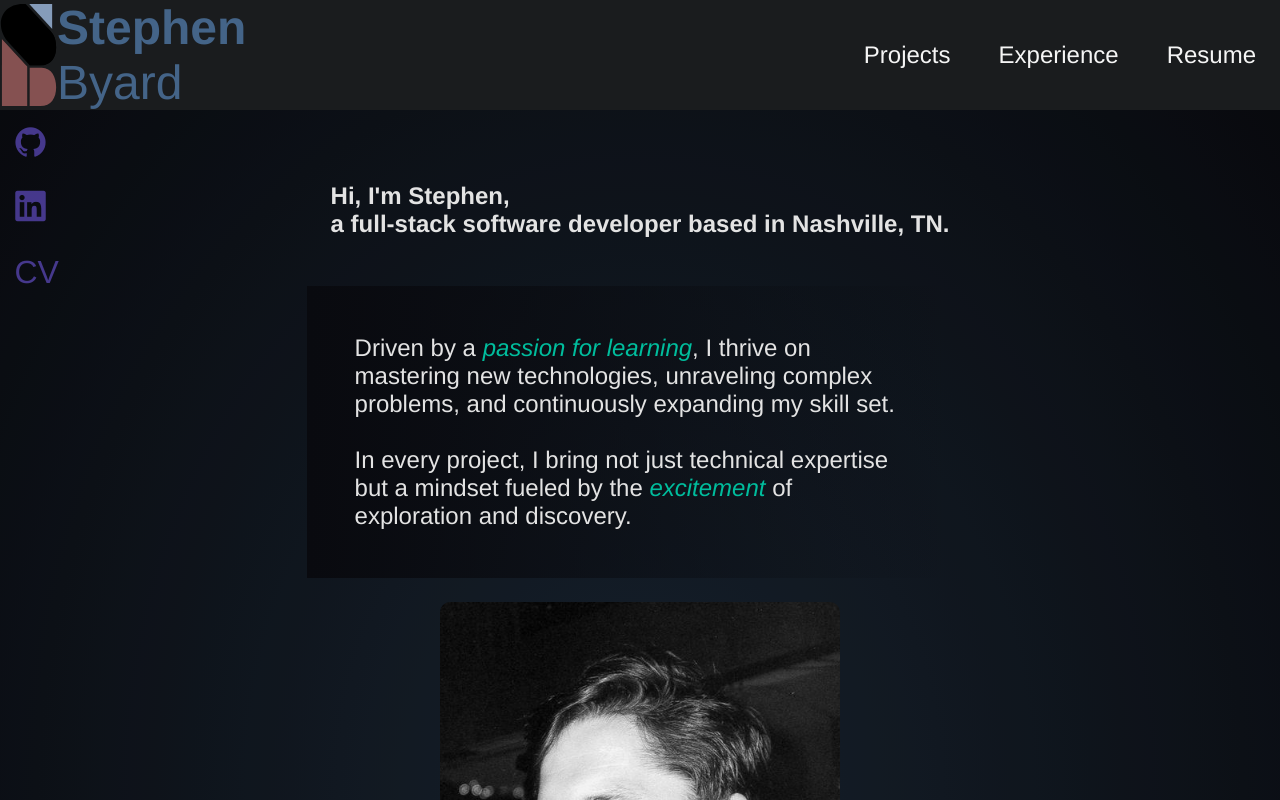
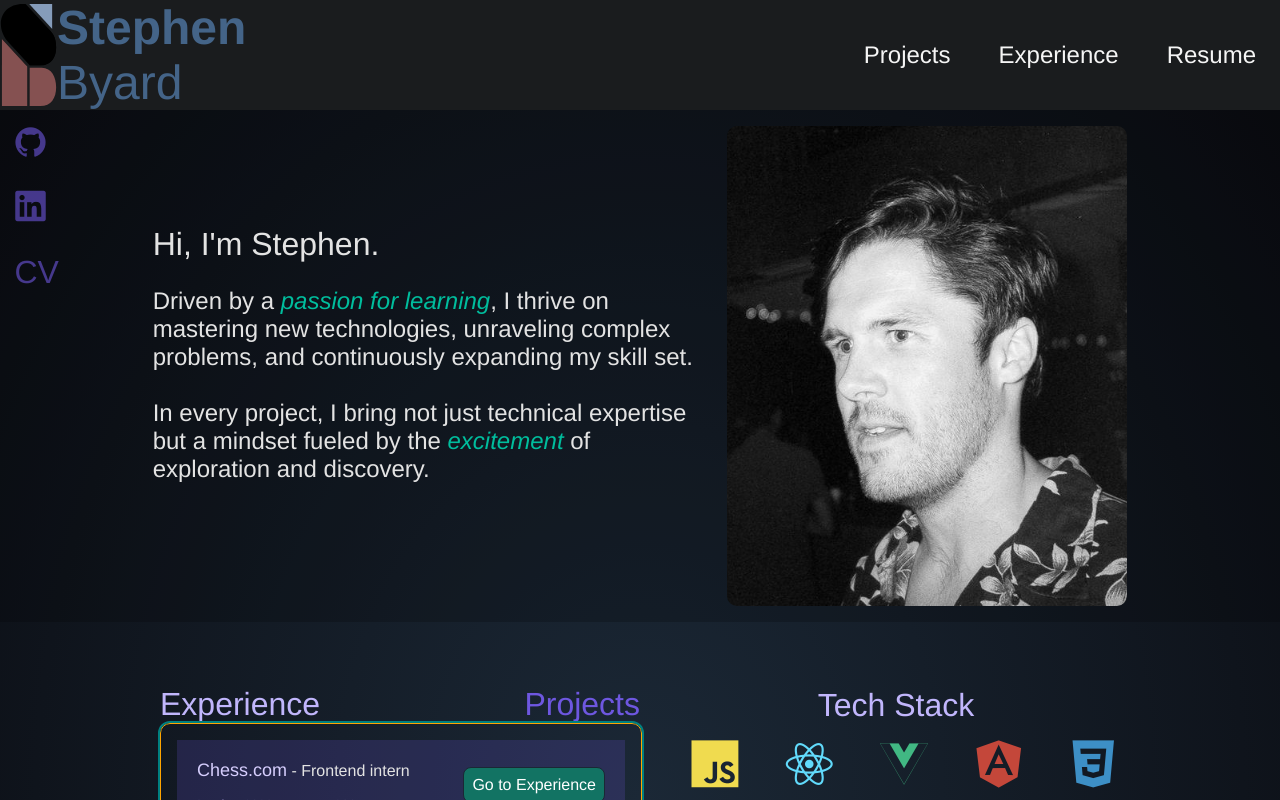
Before and after one commit to sbyardnss/sb-portfolio, a Vue app: page / in a window 1280 px wide. Shown: the top 800 px of the page. Built offline with nearby package versions, Linux system fonts and the light colour scheme.

Commit message:
adjusted nav and disabled scroll when open

```diff
--- a/src/App.vue
+++ b/src/App.vue
@@ -1,6 +1,10 @@
 <template>
   <div id="portfolio-container">
-    <Nav id="navContainer" />
+    <Nav
+      id="navContainer"
+      @wheel.prevent
+      @touchmove.prevent
+      @scroll.prevent />
     <RouterView :key="$route.fullPath" id="routerContainer" />
   </div>
 </template>
--- a/src/components/Home.vue
+++ b/src/components/Home.vue
@@ -4,7 +4,9 @@
     <section class="full-container light-text flex center section-margin" :class="$style.introAndPortrait">
       <div class="w-80 flex" :class="$style.aboutMe">
         <div class="flex column" :class="$style.bioNameContainer">
-          <h1 class="w-fit">Hi, I'm Stephen,<br/>a full-stack software developer based in Nashville, TN.</h1>
+          <div class="w-fit responsive-header">Hi, I'm Stephen.
+            <!-- <br/>a full-stack software developer based in Nashville, TN. -->
+          </div>
           <div class="w-fit">
             <p class="responsive-text-large" :class="$style.bio">
               <!-- I'm a full-stack software developer based in Nashville, TN.  -->
@@ -61,13 +63,8 @@ export default defineComponent({
 });
 </script>
 <style module>
-.homePageContainer {
-  /* margin-left: auto;
-  margin-right: auto; */
-}
-
 .introAndPortrait {
-  padding: 2em 0;
+  /* padding: 2em 0; */
 }
 
 .aboutMe {
@@ -77,8 +74,6 @@ export default defineComponent({
   align-items: center;
   width: 80%;
   margin: 1em;
-
-  /* padding-right: 4em; */
 }
 
 
@@ -96,13 +91,9 @@ export default defineComponent({
 }
 
 .bio {
-  /* width: 100%; */
-  /* text-align: start; */
-  background: linear-gradient(0.25turn, #090a0f, transparent);
-  /* font-size: x-large; */
+  /* background: linear-gradient(0.25turn, #090a0f, transparent); */
   font-weight: 100;
-  padding: 2em;
-  /* width: 70%; */
+  /* padding: 2em; */
   max-width: 550px;
 }
 
--- a/src/components/Nav.vue
+++ b/src/components/Nav.vue
@@ -15,6 +15,7 @@
       <div @click="navigateToRoute('/projects')" :class="$style.navLink">Projects</div>
       <div @click="navigateToRoute('/experience')" :class="$style.navLink">Experience</div>
       <div @click="navigateToRoute('/resume')" :class="$style.navLink">Resume</div>
+      <SocialMediaIcons v-if="isMobileView"/>
     </div>
     <div :class="$style.mobileMenuHamburgerContainer">
       <input type="checkbox" id="nav-toggle" :class="$style.active" />
@@ -26,9 +27,13 @@
 </template>
 <script lang="ts">
 import { defineComponent, ref, inject } from "vue";
+import SocialMediaIcons from "./SocialMedia.vue";
 
 export default defineComponent({
   name: "NavBar",
+  components: {
+    SocialMediaIcons,
+  },
   data() {
     return {
       showMobileMenu: ref(false),
@@ -129,7 +134,7 @@ export default defineComponent({
 
 @media (max-width: 768px) {
   .navLinkContainer {
-    position: absolute;
+    position: fixed;
     flex-direction: column;
     top: 0%;
     left: 0%;
--- a/src/components/Slider.vue
+++ b/src/components/Slider.vue
@@ -147,7 +147,7 @@ export default defineComponent({
 .projectItem {
   background-color: var(--first-color-faint);
 }
-
+/*
 .skillList {
   transform: translateX(-200%);
 
@@ -170,18 +170,8 @@ export default defineComponent({
 }
 
 .skillBlock {
-  /* display: flex; */
   flex-wrap: wrap;
   justify-content: space-evenly;
   padding: 1em 0;
-}
-
-.experienceBlock {
-  /* flex-direction: column; */
-}
-
-.projectBlock {
-  /* align-items: flex-start; */
-  /* flex-direction: column; */
-}
+} */
 </style>
--- a/src/components/SocialMedia.vue
+++ b/src/components/SocialMedia.vue
@@ -1,5 +1,5 @@
 <template>
-  <div :class="$style.socialMediaLinkContainer" class="flex column between">
+  <div :class="$style.socialMediaLinkContainer" class="flex between">
       <a href="https://github.com/sbyardnss" target="_blank" :class="$style.socialMediaIcon"
         class="devicon-github-original"></a>
       <a href="https://www.linkedin.com/in/stephen-byard/" target="_blank" :class="$style.socialMediaIcon"
@@ -21,10 +21,6 @@ export default defineComponent({
 })
 </script>
 <style module>
-.socialMediaLinkContainer {
-  position: absolute;
-  left: .5em;
-}
 
 .socialMediaIcon {
   margin: .5em .2em;
@@ -37,4 +33,20 @@ export default defineComponent({
 .socialMediaIcon:hover {
   color: var(--first-color-faint-lighter);
 }
+
+@media (min-width: 769px) {
+  .socialMediaLinkContainer {
+    position: absolute;
+    flex-direction: column;
+    left: .5em;
+  }
+}
+
+@media (max-width: 768px) {
+  .socialMediaLinkContainer {
+    position: absolute;
+    right: 1em;
+  }
+}
+
 </style>
--- a/src/styles/responsive-styles.css
+++ b/src/styles/responsive-styles.css
@@ -4,10 +4,18 @@
   .responsive-text-large {
     font-size: x-large;
   }
+
+  .responsive-header {
+    font-size: xx-large
+  }
 }
 
 @media (max-width: 768px) {
   .responsive-text-large {
-      font-size: medium;
-    }
+    font-size: medium;
+  }
+
+  .responsive-header {
+    font-size: x-large
+  }
 }
```
